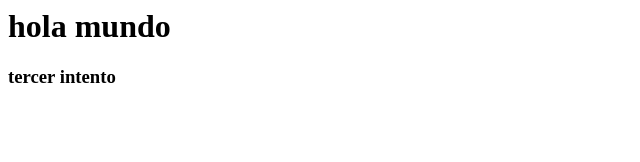
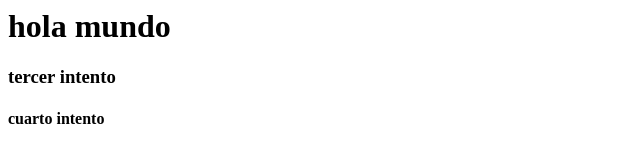
Before and after one commit to Luis1Gonzalez/ramas3, a plain HTML site: page index.html in a window 1280 px wide. Shown: the whole page, without its empty margins (0-640 px from the left). Drawn offline with Linux system fonts and the light colour scheme.

Commit message:
cuarto intento mas modificacion en html

```diff
--- a/index.html
+++ b/index.html
@@ -1,3 +1,5 @@
 <h1>hola mundo</h1>
 
 <h3>tercer intento</h3>
+
+<h4>cuarto intento</h4>
```
